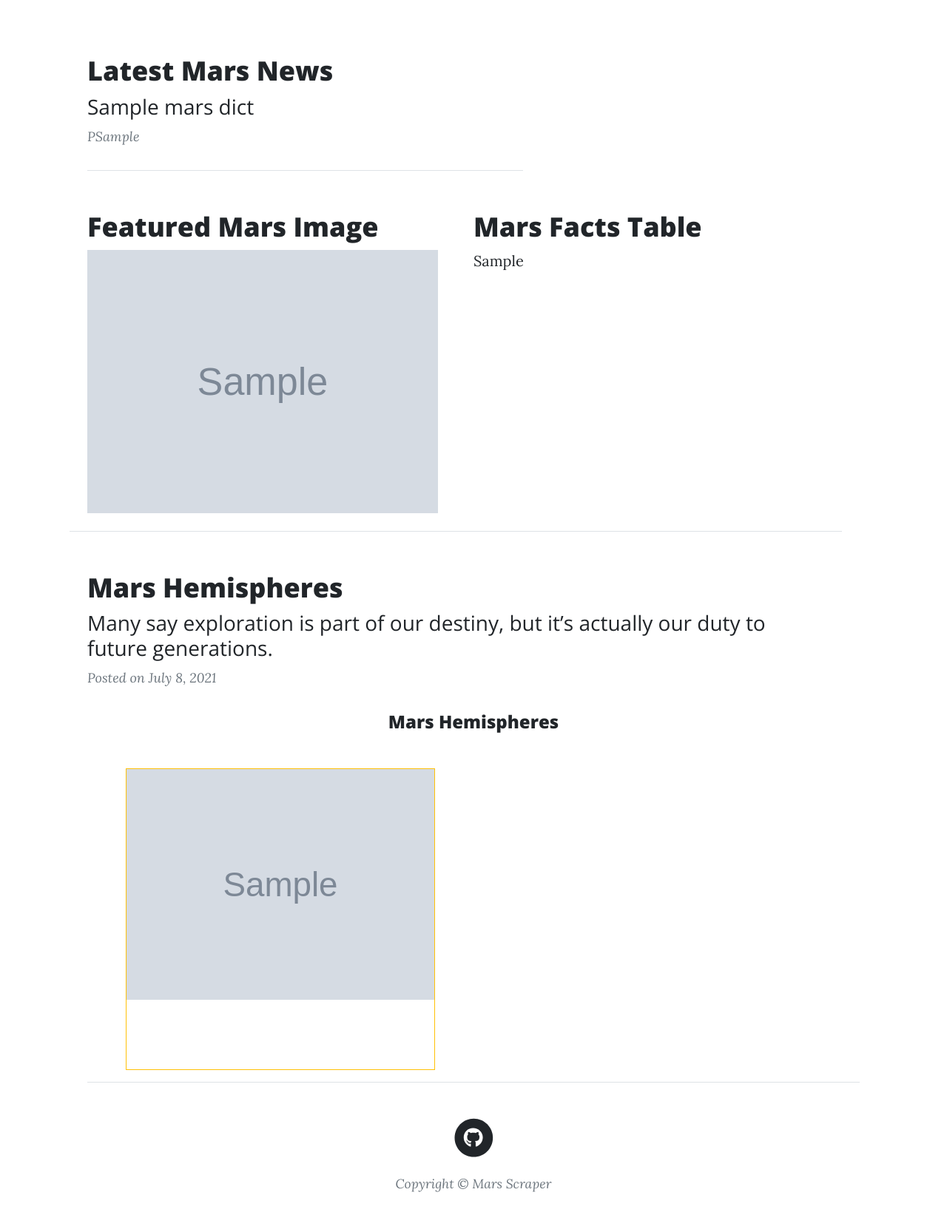
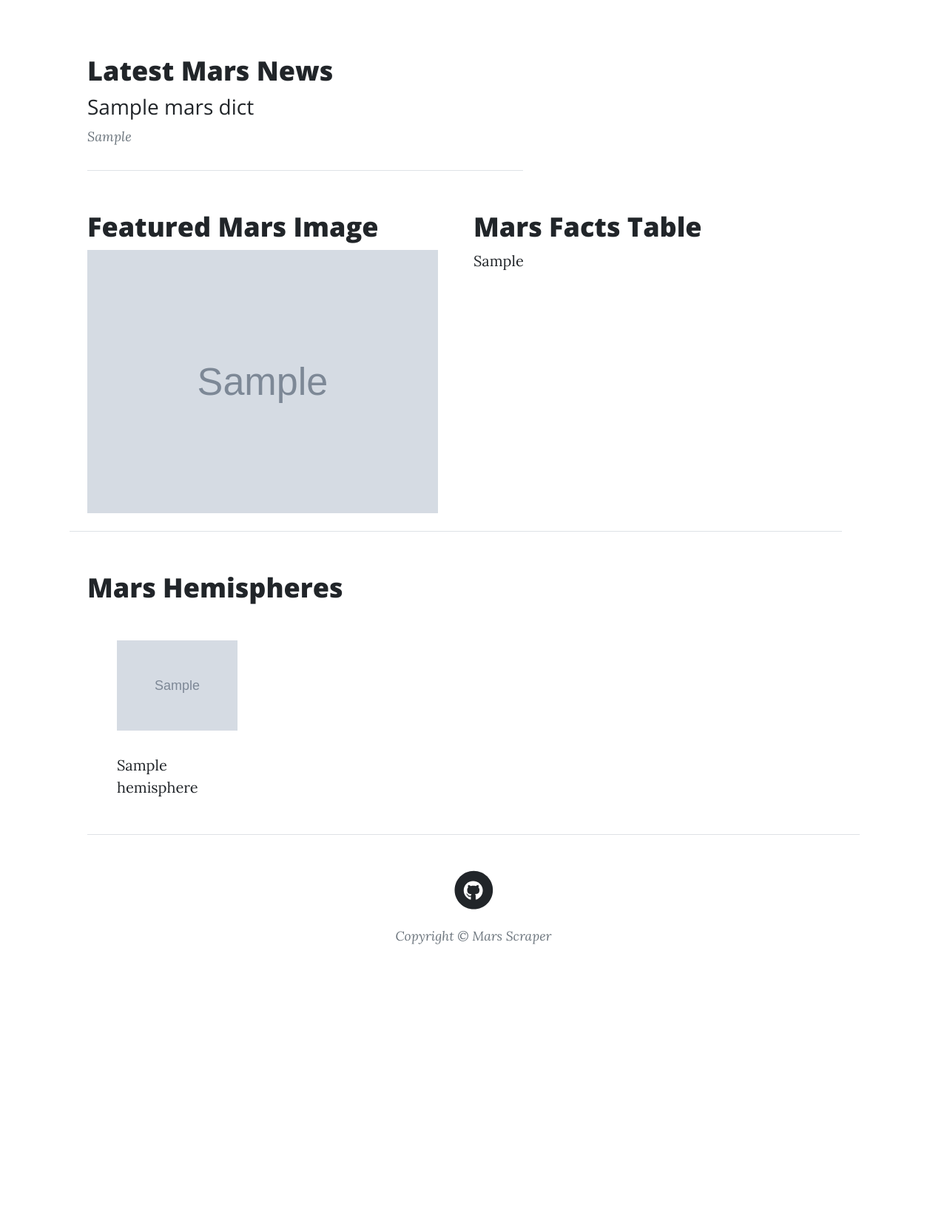
Before and after one commit to brbbrb/mars-web-scraper, a Flask app: page / in a window 1280 px wide. Shown: the part 621-2283 px from the top of the page at 74% size. After the commit the page ends 1898 px from the top, so only its background shows below. Run offline with Flask 2, Linux system fonts and the light colour scheme; grey boxes marked "Sample" are stand-in pictures; a database or web service that is not in the repository returns one stand-in record (values such as "Sample title"); some libraries are stand-ins or nearby versions.

Commit message:
completed assignment

```diff
--- a/Missions_to_Mars/templates/index.html
+++ b/Missions_to_Mars/templates/index.html
@@ -50,7 +50,7 @@
                             <h3 class="post-subtitle">{{ mars.news_title }}</h3>
                         </a>
                         <p class="post-meta">
-                            P{{ mars.news_p }}
+                            {{ mars.news_p }}
                         </p>
                     </div>
                 <!-- Divider-->
@@ -78,38 +78,14 @@
 
             <div class="row">
 
-                    <!-- Post preview-->
-                    <div class="post-preview">
-                        <a>
-                            <h2 class="post-title">Mars Hemispheres</h2>
-                            <h3 class="post-subtitle">Many say exploration is part of our destiny, but it’s actually our duty to future generations.</h3>
-                        </a>
-                        <p class="post-meta">
-                            Posted on July 8, 2021
-                        </p>
-                    </div>
-            </div>
-            <div class="row">
-                <div class="column">
-
-                </div>
-                <div class="column">
-
-                </div>
-                <div class="column">
-
-                </div>
-                <div class="column">
-
-                </div>
-            </div>
         </div>
 
     </div>
     <!-- Hemispheres -->
       <div class="container">
-          <h4 class="text-lg-center text-center">Mars Hemispheres</h4>
-          <div class="col-md-12">
+        <div class="post-preview">
+            <a><h2 class="post-title">Mars Hemispheres</h2></a>
+            <div class="col-md-12">
               <div class="row">
                   <style>
                       .zoom:hover {
@@ -117,11 +93,11 @@
                       }
                   </style>
                   {% for hemisphere in mars.hemisphere_imgs %}
-                  <div class="col-md-6">
-                      <div class="card text-white border-warning mb-3" style="margin: 40px;">
-                          <img class="card-img-top img-fluid zoom" src="{{ hemisphere.img_url }}" />
-                          <div class="card-body">
-                              <p class="card-text">{{ hemisphere.title }}</p>
+                  <div class="col-md-3">
+                      <div class="card border-0 mb-3" style="margin: 40px;">
+                          <img src="{{ hemisphere.img_url }}">
+                          <div>
+                              <p>{{ hemisphere.title }}</p>
                           </div>
                       </div>
                   </div>
```
